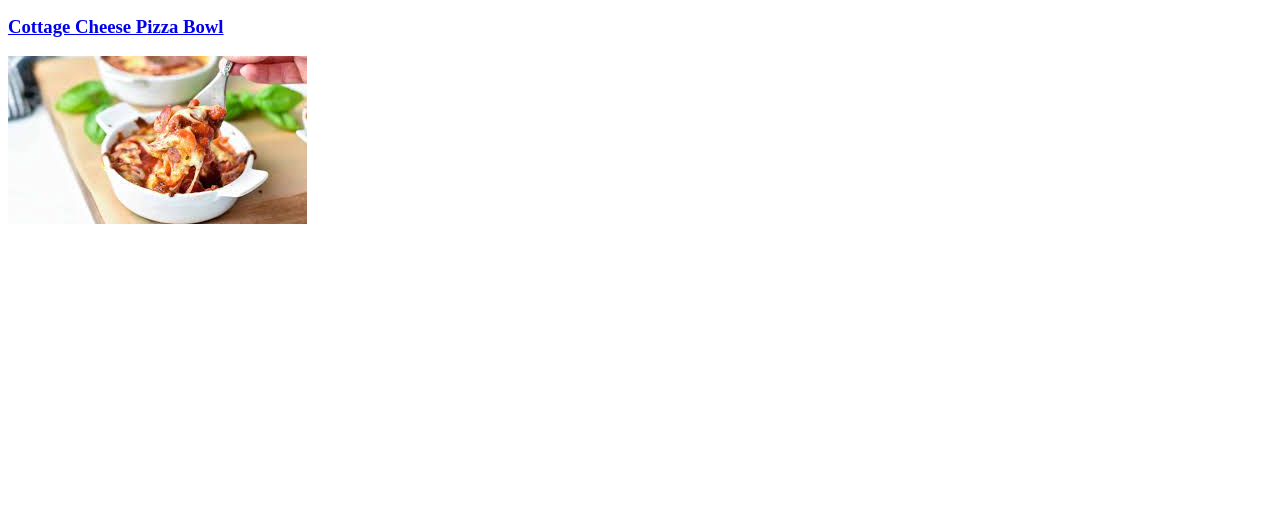
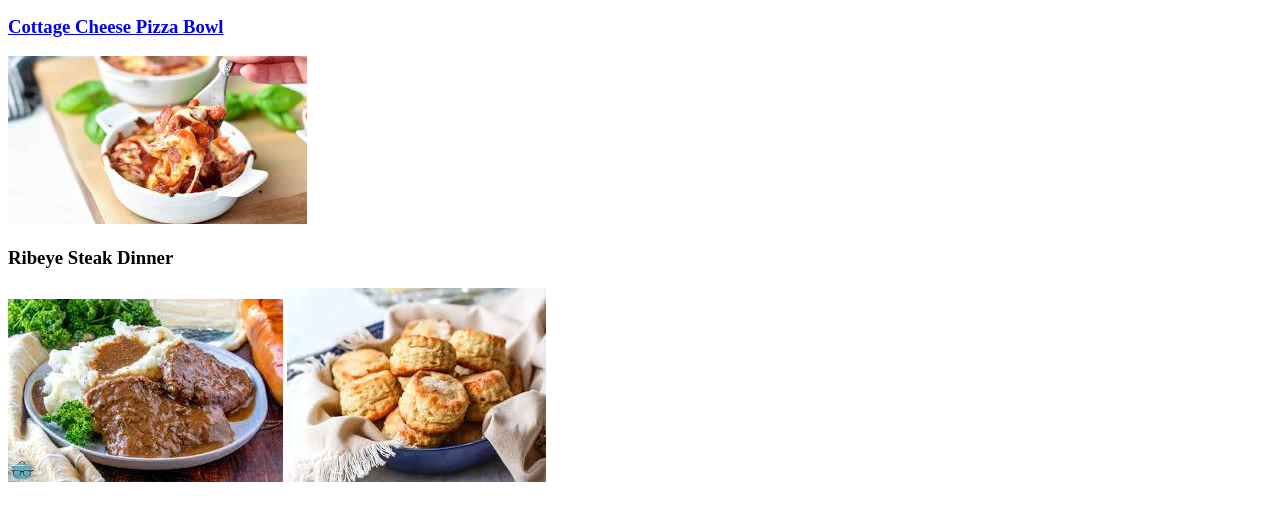
Before and after one commit to dylt97/odin-recipes, a plain HTML site: page index.html in a window 1280 px wide. Shown: the part 119-640 px from the top of the page. Drawn offline with Linux system fonts and the light colour scheme.

Commit message:
Add next recipe: ribeye steak dinner
I added the header titled ribeye steak dinner and included a picture of
the steak dinner and a picture of the biscuits below. These pictures
were added to the directory titled images under the odin-recipes
directory

```diff
--- a/index.html
+++ b/index.html
@@ -12,6 +12,9 @@
             to their respective recipes. Have a look!
         </p>
         <h3><a href="./recipePages/pizzaBowl.html">Cottage Cheese Pizza Bowl</a></h3>
-        <img src="./images/pizza.jpeg">
+            <img src="./images/pizza.jpeg">
+
+        <h3>Ribeye Steak Dinner</h3>
+            <img src="./images/steakDinner.jpeg"> <img src="./images/biscuits.jpeg">
     </body>
 </html>
```
Also changed, not shown: images/biscuits.jpeg (added), images/steakDinner.jpeg (added).
